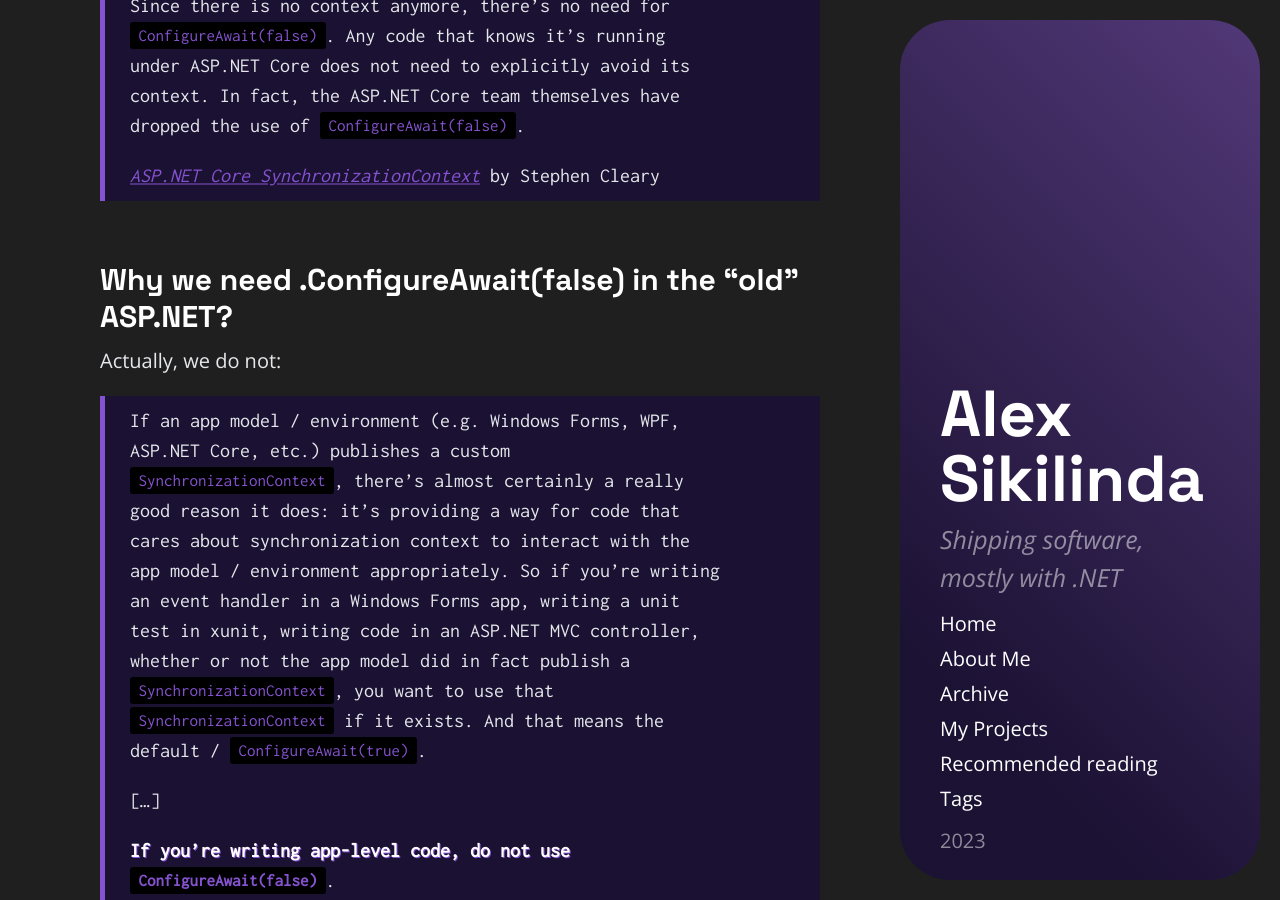
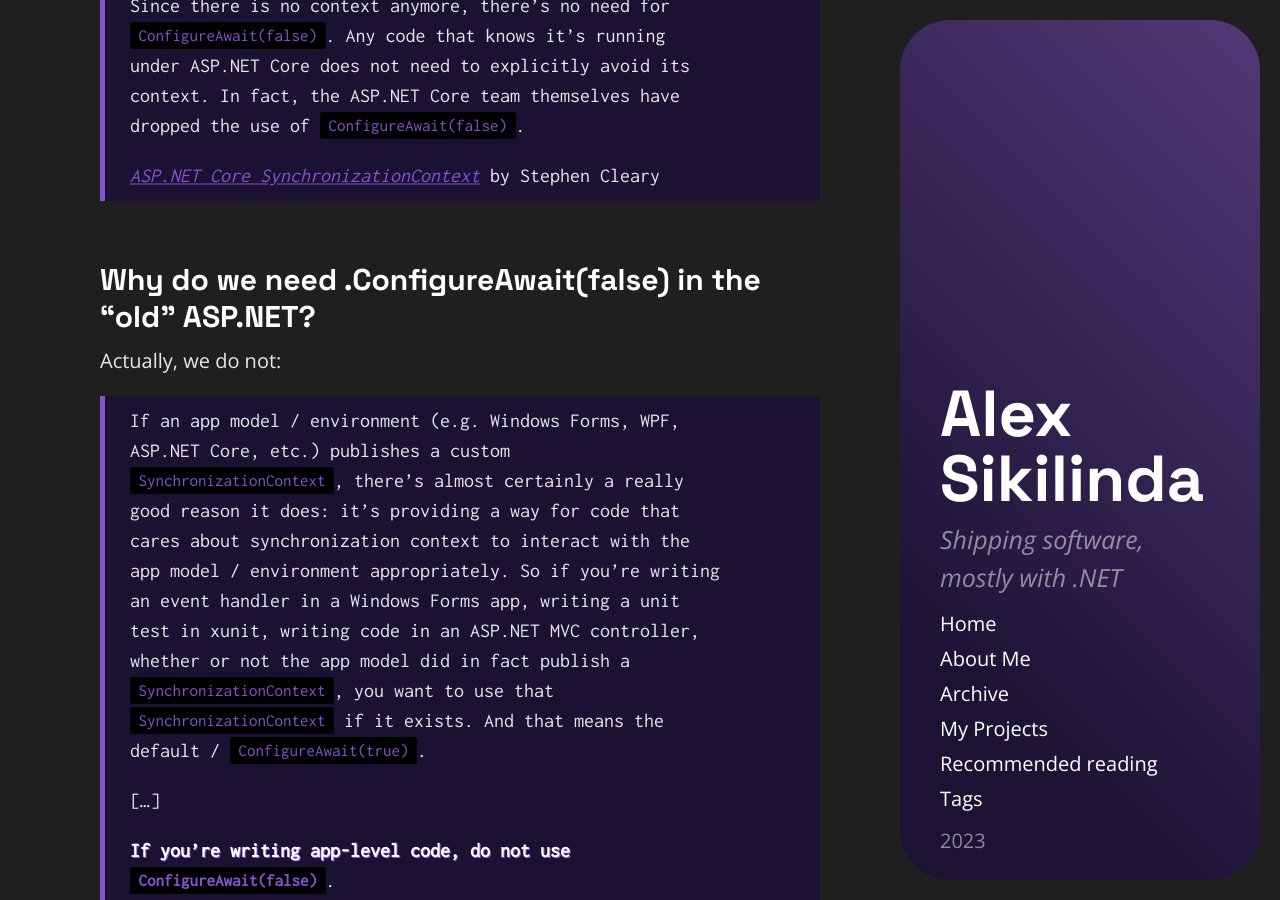
Before and after one commit to AlexSikilinda/alexsikilinda.github.io, a Jekyll site: the page built from _posts/2023-07-21-configure-await-false-in-asp-net-core-applications.md, in a window 1280 px wide and 900 px high, scrolled down 1164 px. Built offline with Jekyll 4.4.1, drawn with Linux system fonts in a browser that asks for light colours; comment, search, counter and statistics services are not loaded.

```diff
--- a/_posts/2023-07-21-configure-await-false-in-asp-net-core-applications.md
+++ b/_posts/2023-07-21-configure-await-false-in-asp-net-core-applications.md
@@ -30,7 +30,7 @@ The purpose of this article is to provide a set of useful links and quotes to sh
 >
 > <cite>[ASP.NET Core SynchronizationContext](https://blog.stephencleary.com/2017/03/aspnetcore-synchronization-context.html)</cite> by Stephen Cleary
 
-## Why we need .ConfigureAwait(false) in the "old" ASP.NET?
+## Why do we need .ConfigureAwait(false) in the "old" ASP.NET?
 
 Actually, we do not:
 
```
